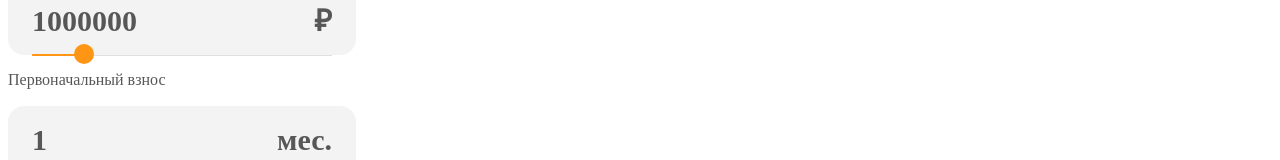
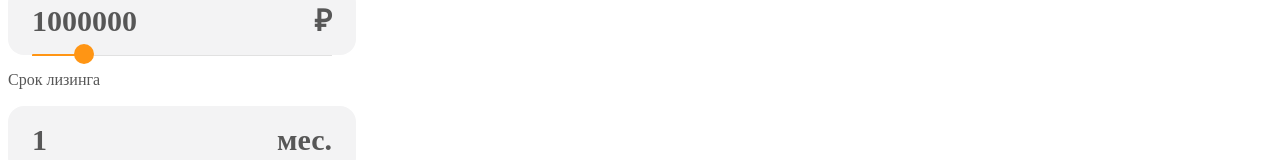
Before and after one commit to MagamedRus/oxem, a React (Create React App) app: page / in a window 1280 px wide. Shown: the part 122-282 px from the top of the page. Built offline with nearby package versions, Linux system fonts and the light colour scheme.

Commit message:
fix text of title leasing

```diff
--- a/src/components/LeasingRangeInput.js
+++ b/src/components/LeasingRangeInput.js
@@ -13,7 +13,7 @@ const LeasingRangeInput = () => {
 
   return (
     <Container>
-      <NekstBlackH3>Первоначальный взнос</NekstBlackH3>
+      <NekstBlackH3>Срок лизинга</NekstBlackH3>
       <ValuedRangeInput value={leasing.procentValue} setValue={setValue}>
         <ValueContainer>
           <BoldP30>{leasing.value}</BoldP30>
```
